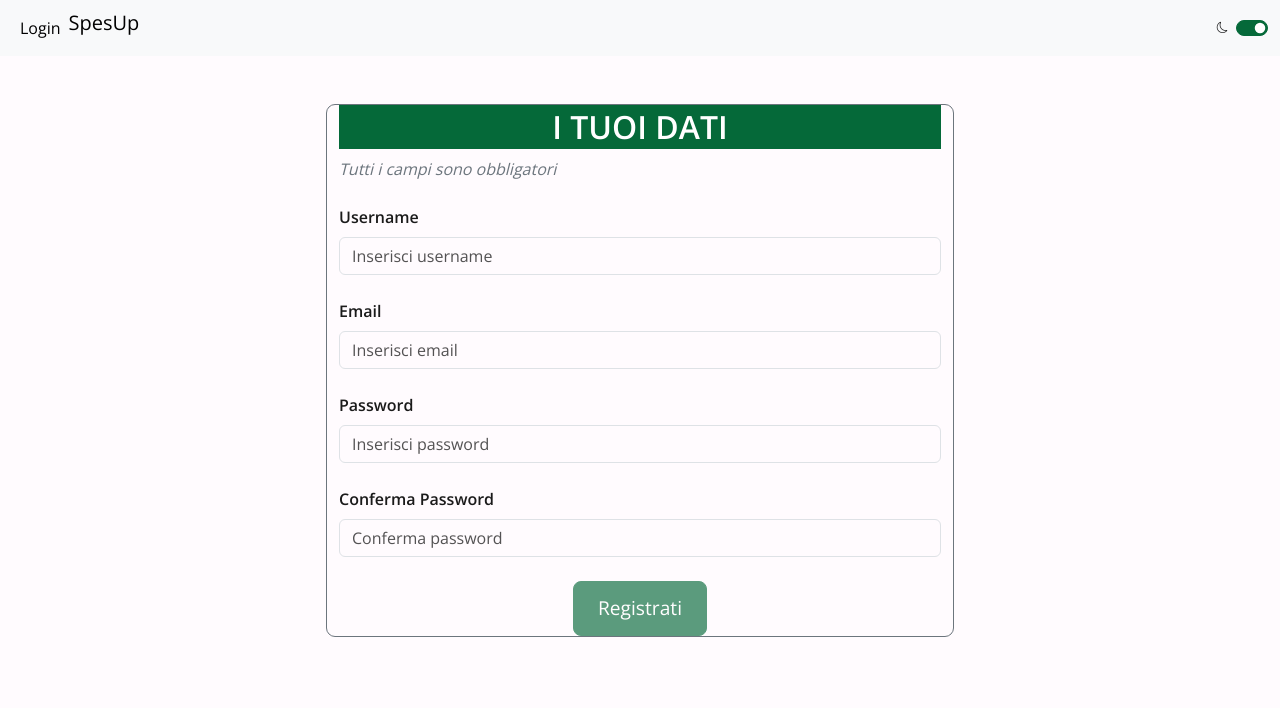
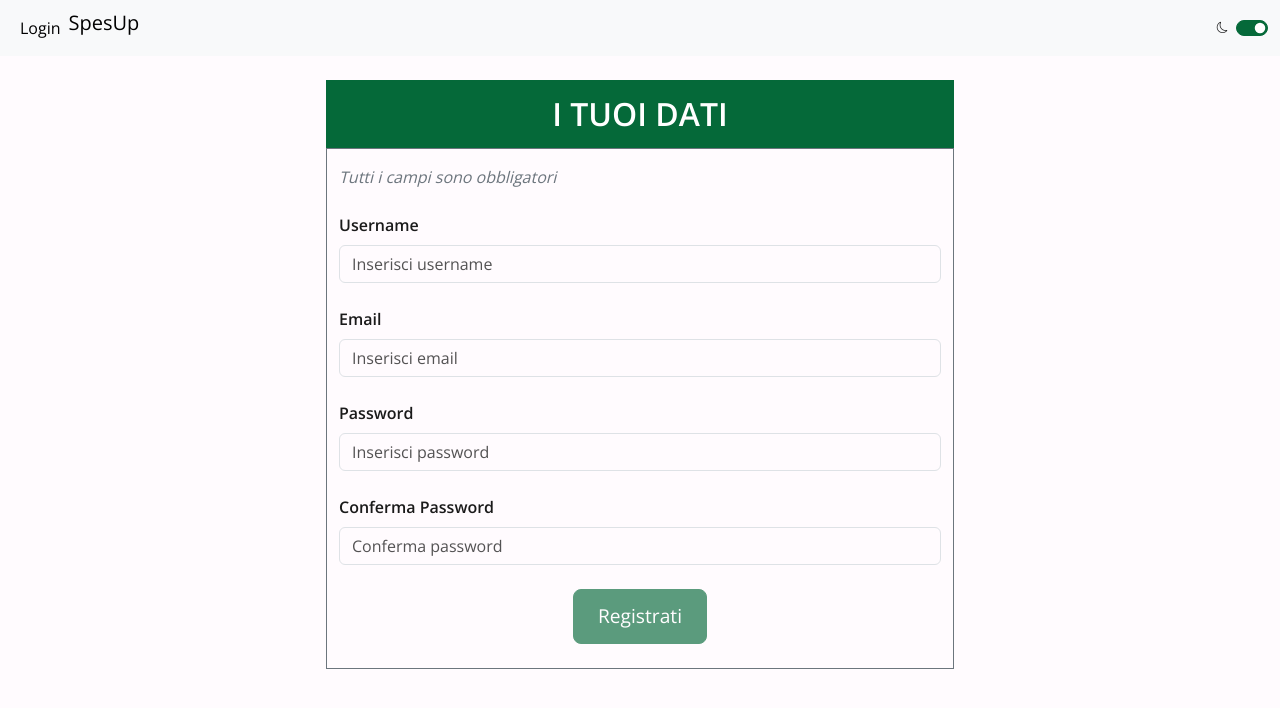
Before and after one commit to Foli16/ProgettoSpesUpFrontEnd, an Angular app: page /register in a window 1280 px wide. Shown: the top 708 px of the page. Built offline with nearby package versions, Linux system fonts and the light colour scheme; no server answers.

Commit message:
Grafica registrazione utente

```diff
--- a/src/app/login/login.html
+++ b/src/app/login/login.html
@@ -1,5 +1,6 @@
 <!-- Bottone per aprire il popup - todo aggiungere che la pagina di login si apre quando si preme su cuore (componente preferiti) o
 su icona utente (componente omino)-->
+
 <div class="modal fade" id="loginModal" tabindex="-1" aria-labelledby="loginModalLabel" aria-hidden="true">
   <div class="modal-dialog modal-dialog-centered">
     <div class="modal-content shadow-lg">
@@ -20,7 +21,7 @@ su icona utente (componente omino)-->
         </div>
         <div class="modal-footer d-flex flex-column">
           <div class="text-center">
-            <button type="submit" class="btn btn-primary w-20" [disabled]="email == '' || password == ''">Accedi</button>
+            <button type="submit" class="btn btn-primary w-20" [disabled]="email == '' || password == ''" data-bs-dismiss="modal">Accedi</button>
           </div>
           <div class="mt-3 text-center">
             <small>Non sei registrato? <a routerLink="/register" class="text-decoration-none" data-bs-dismiss="modal">Registrati</a></small>
--- a/src/app/register/register.html
+++ b/src/app/register/register.html
@@ -1,14 +1,15 @@
 
 <div class="row justify-content-center">
   <div class="col-12 col-md-6">
-  <div class="container mt-5">
-  <form [formGroup]="miaForm" (ngSubmit)="registra()">
 
-    <div class="bg-primary text-white text-center w-100">
-      <h1>I tuoi dati</h1>
+    <div class="bg-primary text-white text-center width:100% mt-4">
+      <h1 style="margin-bottom: 0; border-top-left-radius: 50px" >I tuoi dati</h1>
     </div>
 
-    <div class="subtitles mb-4">
+    <div class="container mt-5">
+    <form [formGroup]="miaForm" (ngSubmit)="registra()">
+
+    <div class="subtitles mt-3 mb-4">
       Tutti i campi sono obbligatori
     </div>
 
@@ -74,7 +75,7 @@
     </div>
 
     <!-- SUBMIT -->
-    <div class="text-center">
+    <div class="text-center mb-4">
     <button
       type="submit"
       class="btn btn-primary w-20"
--- a/src/services/auth-service.ts
+++ b/src/services/auth-service.ts
@@ -52,9 +52,9 @@ export class AuthService
     document.cookie = 'token=; Path=/api/auth; Expires=Thu, 01 Jan 1970 00:00:01 GMT;';
   }
 
-  login(username: string, password: string)
+  login(email: string, password: string)
   {
-    let body = {'username': username, 'password': password};
+    let body = {'email': email, 'password': password};
     this.http.post('/api/auth/login', body).subscribe
     (
       //usa quando response 200
--- a/src/styles.scss
+++ b/src/styles.scss
@@ -26,14 +26,12 @@ $btn-border-radius: 0.5rem;
 @import "bootstrap/scss/bootstrap";
 
 body {
-  background-color: $body-bg;
-  color: $body-color;
   font-family: $font-body;
 }
 
 .container.mt-5 {
   border: 1px solid $neutral;
-  border-radius: 9px;
+  margin-top: 0 !important;
 }
 
 .bg-info {
@@ -43,7 +41,7 @@ body {
 
 h1 {
   font-size: 32px;
-  padding: 3px 15px;
+  padding: 15px 15px;
   text-transform: uppercase;
 }
 
@@ -52,3 +50,7 @@ h1 {
   font-family: $font-body;
   font-style: italic;
 }
+
+html, body {
+  overflow-x: hidden;
+}
```
